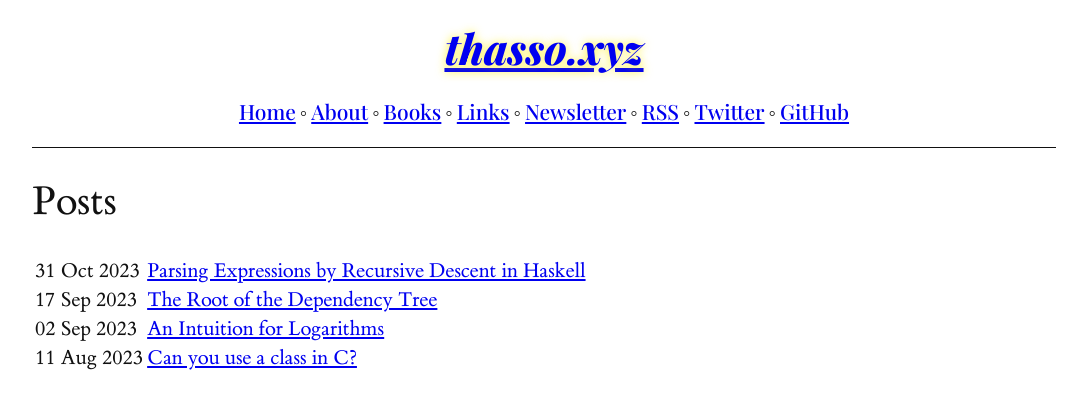
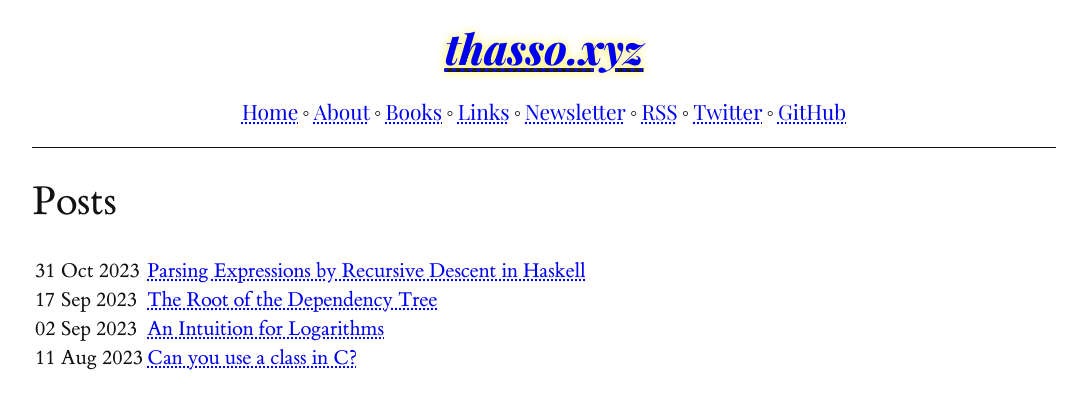
Before and after one commit to vincentbernat/thass0.github.io, a Jekyll site: the page built from index.html, in a window 1280 px wide. Shown: the top 409 px of the page, without its empty margins (96-1183 px from the left). Built offline with Jekyll 4.4.1, drawn with Linux system fonts in a browser that asks for light colours.

Commit message:
Update links style

```diff
--- a/public/css/style.css
+++ b/public/css/style.css
@@ -41,7 +41,7 @@
 }
 
 
-n/*************************/
+/*************************/
 /* Playfair Display font */
 /*************************/
 
@@ -118,6 +118,7 @@ html {
 
 a:link, a:visited {
     color: var(--link-color);
+    text-decoration: underline dotted;
 }
 
 a:hover, a:active {
@@ -125,7 +126,8 @@ a:hover, a:active {
 }
 
 a:hover {
-    text-shadow: 0 0 7px var(--glow-color);
+    /* text-shadow: 0 0 7px var(--glow-color); */
+    text-decoration: underline solid;
 }
 
 body {
@@ -279,6 +281,12 @@ nav li:last-child::after {
     font-weight: bold;
     font-size: 2em;
     margin: 0.48em;
+    text-decoration: underline solid;
+}
+
+.masthead a:hover, .masthead a:active {
+    /* Overwrite the effect hover has on the link's color. */
+    color: var(--link-color);
 }
 
 
```
